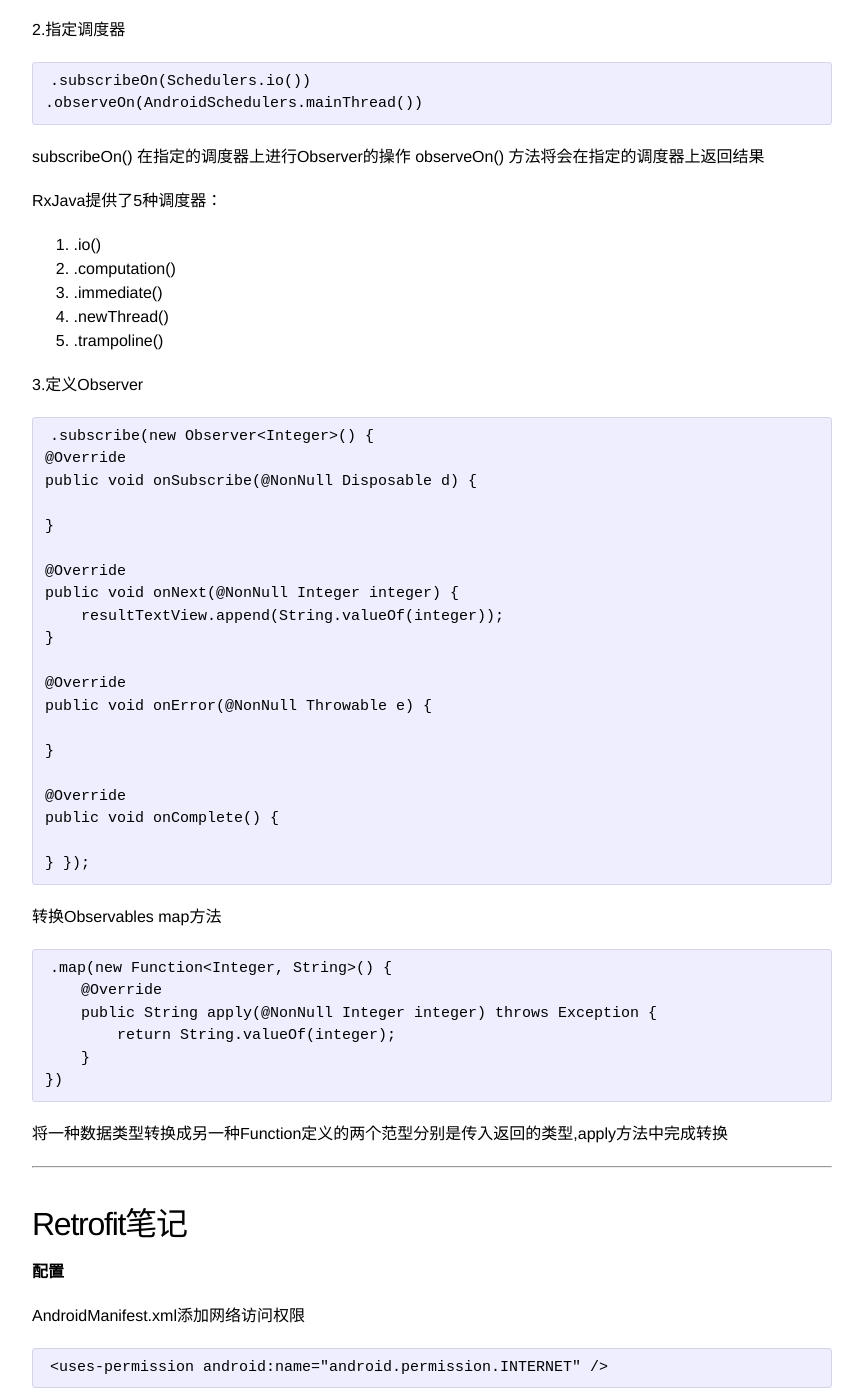
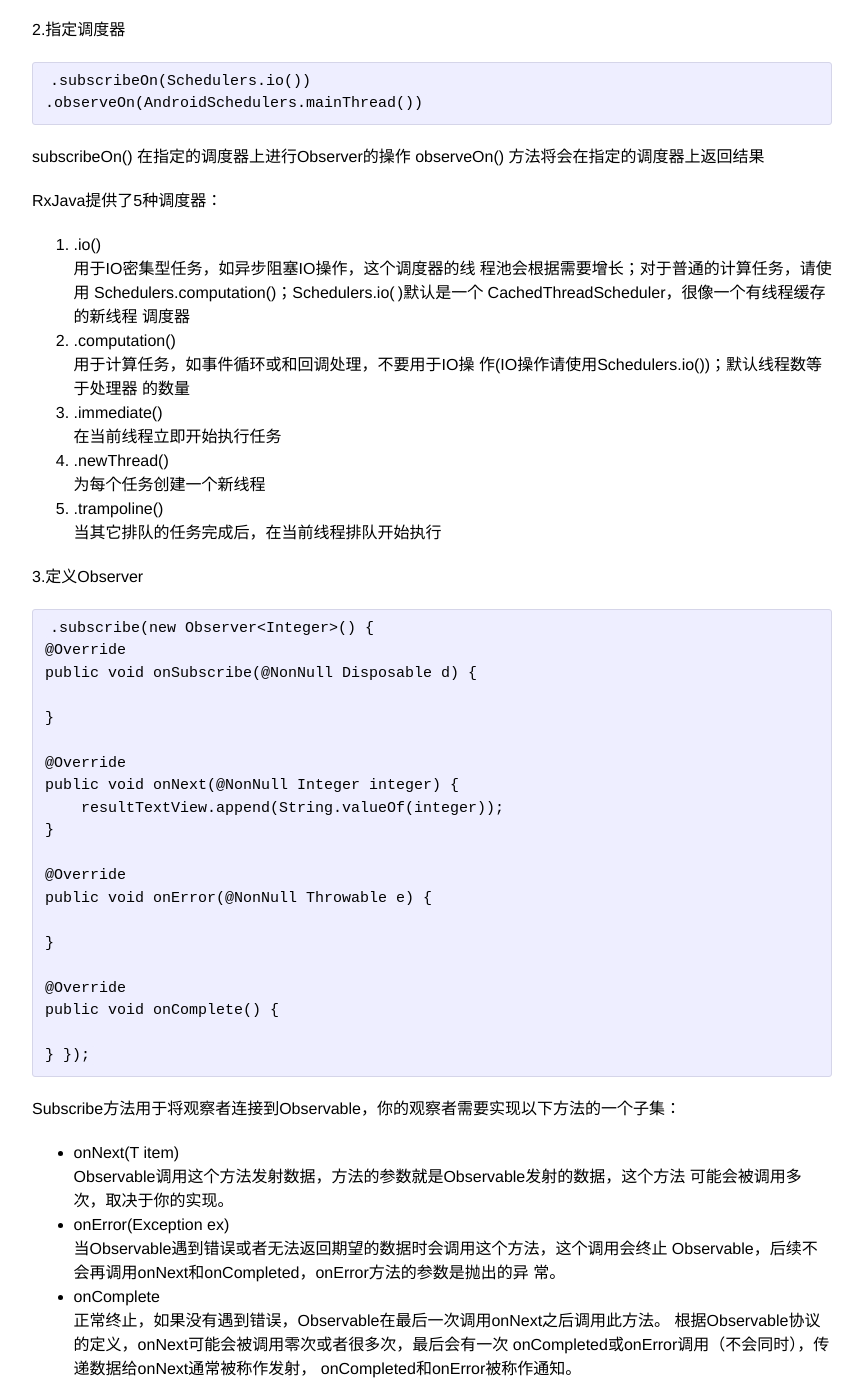
Before and after one commit to viator42/viator42.github.io, a Jekyll site: the page built from _posts/2018-2-11-android-retrofit-rxjaja.markdown, in a window 1280 px wide and 1400 px high, scrolled down 2100 px. Shown: the whole window, without its empty margins (208-1071 px from the left). Built offline with Jekyll 4.4.1, drawn with Linux system fonts in a browser that asks for light colours; some of the changed text lies outside the part shown.

Commit message:
update post

```diff
--- a/_posts/2018-2-11-android-retrofit-rxjaja.markdown
+++ b/_posts/2018-2-11-android-retrofit-rxjaja.markdown
@@ -9,7 +9,7 @@
 
 __概念__
 
-RxJava是一种响应式编程框架.响应式编程是一种基于异步数据流概念的编程模式。数据流就像一条河：它可以被观测，被过滤，被操作，或者为新的消费者与另外一条流合并为一条新的流。
+RxJava是一种响应式编程框架.响应式编程是一种基于异步数据流概念的编程模式。当数据到达的时候，消费者做出响应。响应式编程可以将事件传递给注册了的observer。
 RxJava本质上是一个异步操作库，是一个能让你用极其简洁的逻辑去处理繁琐复杂任务的异步事件库。
 Android平台上为已经开发者提供了AsyncTask,Handler等用来做异步操作的类库，那我们为什么还要选择RxJava呢？答案是简洁！RxJava可以用非常简洁的代码逻辑来解决复杂问题；而且即使业务逻辑的越来越复杂，它依然能够保持简洁
 RxJava主要使用的是观察者模式
@@ -81,10 +81,25 @@
 RxJava提供了5种调度器：
 
 1. .io()
+用于IO密集型任务，如异步阻塞IO操作，这个调度器的线
+程池会根据需要增长；对于普通的计算任务，请使用
+Schedulers.computation()；Schedulers.io( )默认是一个
+CachedThreadScheduler，很像一个有线程缓存的新线程
+调度器
+
 2. .computation()
+用于计算任务，如事件循环或和回调处理，不要用于IO操
+作(IO操作请使用Schedulers.io())；默认线程数等于处理器
+的数量
+
 3. .immediate()
+在当前线程立即开始执行任务
+
 4. .newThread()
+为每个任务创建一个新线程
+
 5. .trampoline()
+当其它排队的任务完成后，在当前线程排队开始执行
 
 3.定义Observer
 
@@ -110,7 +125,25 @@
     }
 });
 
-转换Observables
+Subscribe方法用于将观察者连接到Observable，你的观察者需要实现以下方法的一个子集：
+
+* onNext(T item)
+Observable调用这个方法发射数据，方法的参数就是Observable发射的数据，这个方法
+可能会被调用多次，取决于你的实现。
+
+* onError(Exception ex)
+当Observable遇到错误或者无法返回期望的数据时会调用这个方法，这个调用会终止
+Observable，后续不会再调用onNext和onCompleted，onError方法的参数是抛出的异
+常。
+
+* onComplete
+正常终止，如果没有遇到错误，Observable在最后一次调用onNext之后调用此方法。
+根据Observable协议的定义，onNext可能会被调用零次或者很多次，最后会有一次
+onCompleted或onError调用（不会同时），传递数据给onNext通常被称作发射，
+onCompleted和onError被称作通知。
+
+__转换Observables__
+
 map方法
 
     .map(new Function<Integer, String>() {
```
